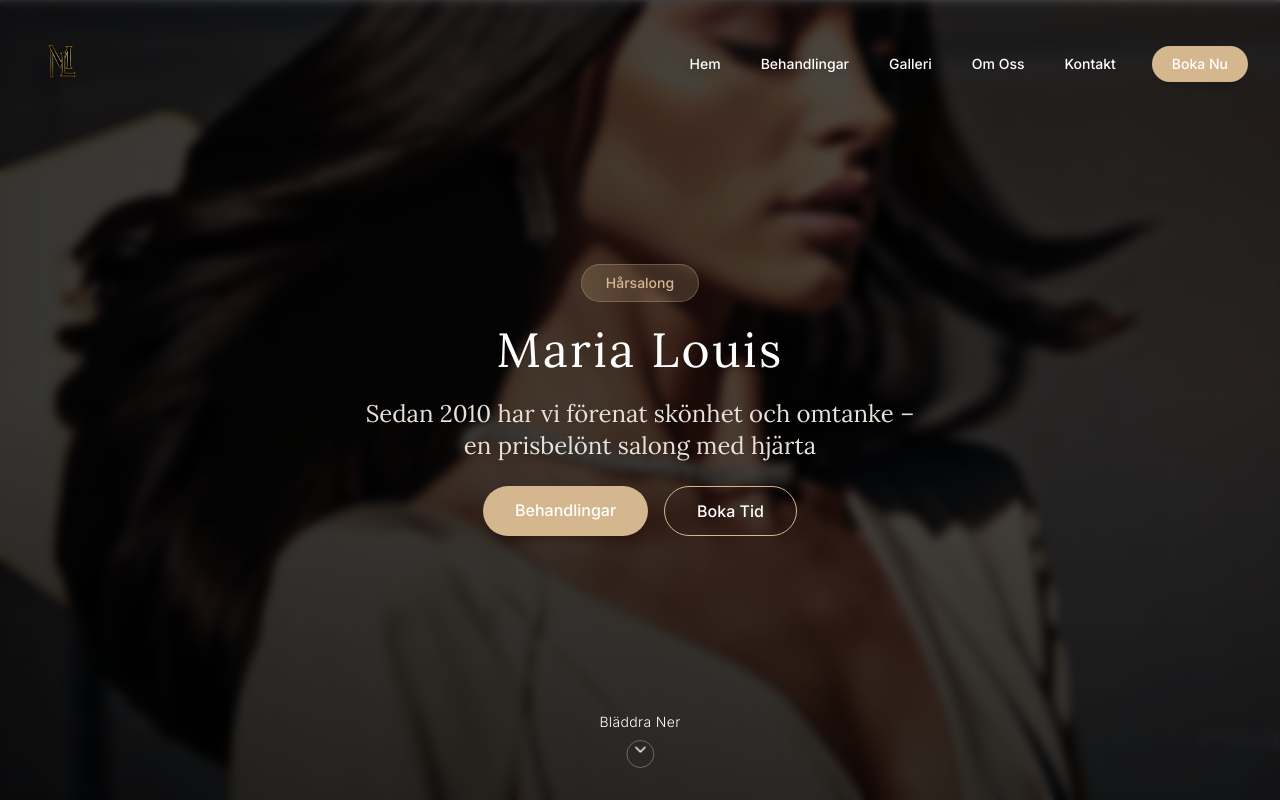
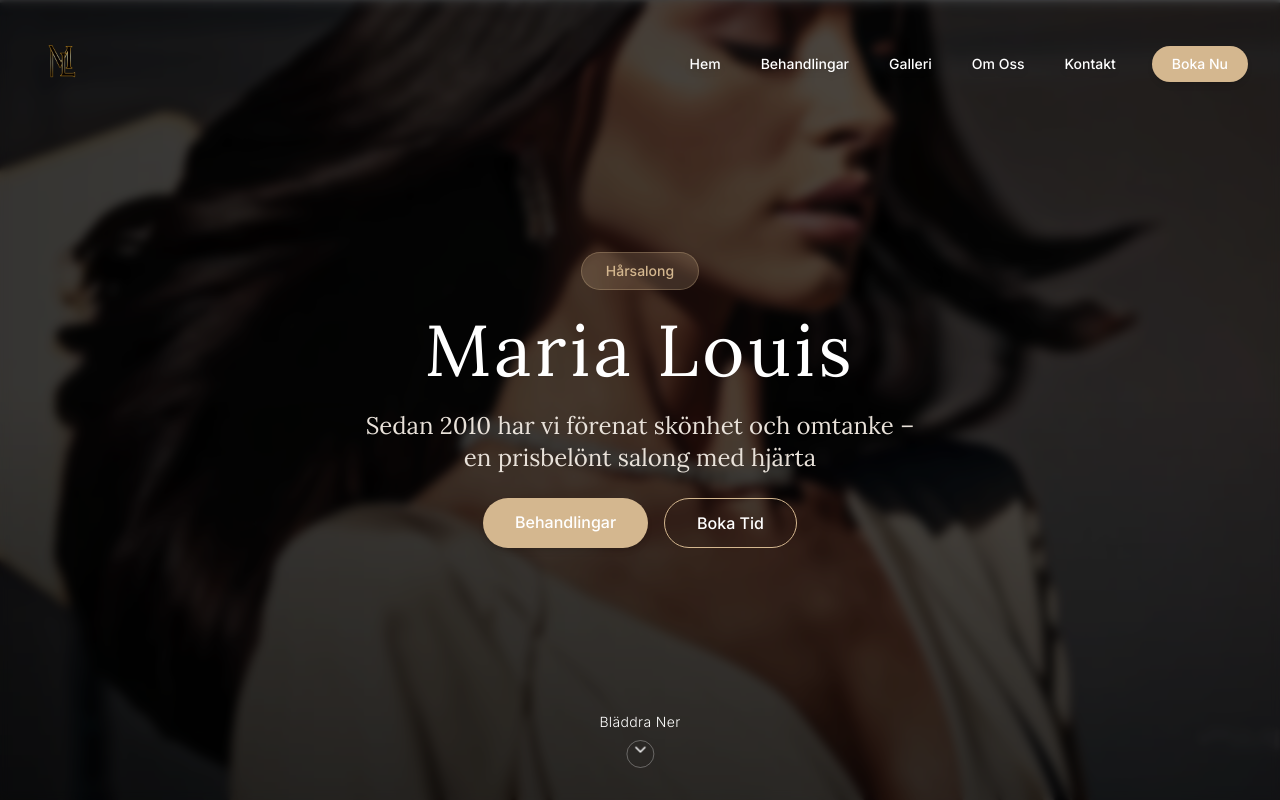
Before and after one commit to Karmauniverse/salongmarialouisorginal-41, a React (Vite) app: page / in a window 1280 px wide. Shown: the top 800 px of the page. Built offline with nearby package versions, Linux system fonts and the light colour scheme; a web font is replaced by a local one.

Commit message:
Visual edit in Lovable
Edited UI in Lovable

```diff
--- a/src/components/Hero.tsx
+++ b/src/components/Hero.tsx
@@ -1,17 +1,13 @@
-
 import React, { useEffect, useRef } from 'react';
 import { ChevronDown } from 'lucide-react';
-
 const Hero = () => {
   const elementsRef = useRef<(HTMLDivElement | null)[]>([]);
-
   useEffect(() => {
     const observerOptions = {
       root: null,
       rootMargin: '0px',
       threshold: 0.1
     };
-
     const observer = new IntersectionObserver(entries => {
       entries.forEach(entry => {
         if (entry.isIntersecting) {
@@ -20,20 +16,16 @@ const Hero = () => {
         }
       });
     }, observerOptions);
-
     elementsRef.current.forEach(el => {
       if (el) observer.observe(el);
     });
-
     return () => {
       elementsRef.current.forEach(el => {
         if (el) observer.unobserve(el);
       });
     };
   }, []);
-
-  return (
-    <section id="home" className="relative min-h-screen flex items-center">
+  return <section id="home" className="relative min-h-screen flex items-center">
       <div className="absolute inset-0">
         <img src="/lovable-uploads/8762e4d0-f740-4982-97a2-dd66977bd945.png" alt="Vackert svart hår" className="w-full h-full object-cover object-center" />
       </div>
@@ -48,7 +40,7 @@ const Hero = () => {
           </div>
 
           <h1 ref={el => elementsRef.current[1] = el} className="animated-element font-playfair text-5xl md:text-6xl lg:text-7xl font-medium mb-6 leading-tight text-white">
-            <span className="text-4xl md:text-5xl block mb-1 text-white font-light tracking-wider font-lora">Maria Louis</span>
+            <span className="text-4xl block mb-1 text-white font-light tracking-wider font-lora md:text-7xl">Maria Louis</span>
           </h1>
 
           <p ref={el => elementsRef.current[2] = el} className="animated-element md:text-2xl text-salon-beige mb-6 max-w-xl mx-auto font-lora px-0 py-0 text-center font-normal text-2xl">
@@ -78,8 +70,6 @@ const Hero = () => {
       <div className="absolute inset-0 bg-gradient-to-t from-black/40 via-transparent to-transparent">
         <div className="absolute inset-0 bg-black/40 backdrop-blur-sm"></div>
       </div>
-    </section>
-  );
+    </section>;
 };
-
 export default Hero;
```
